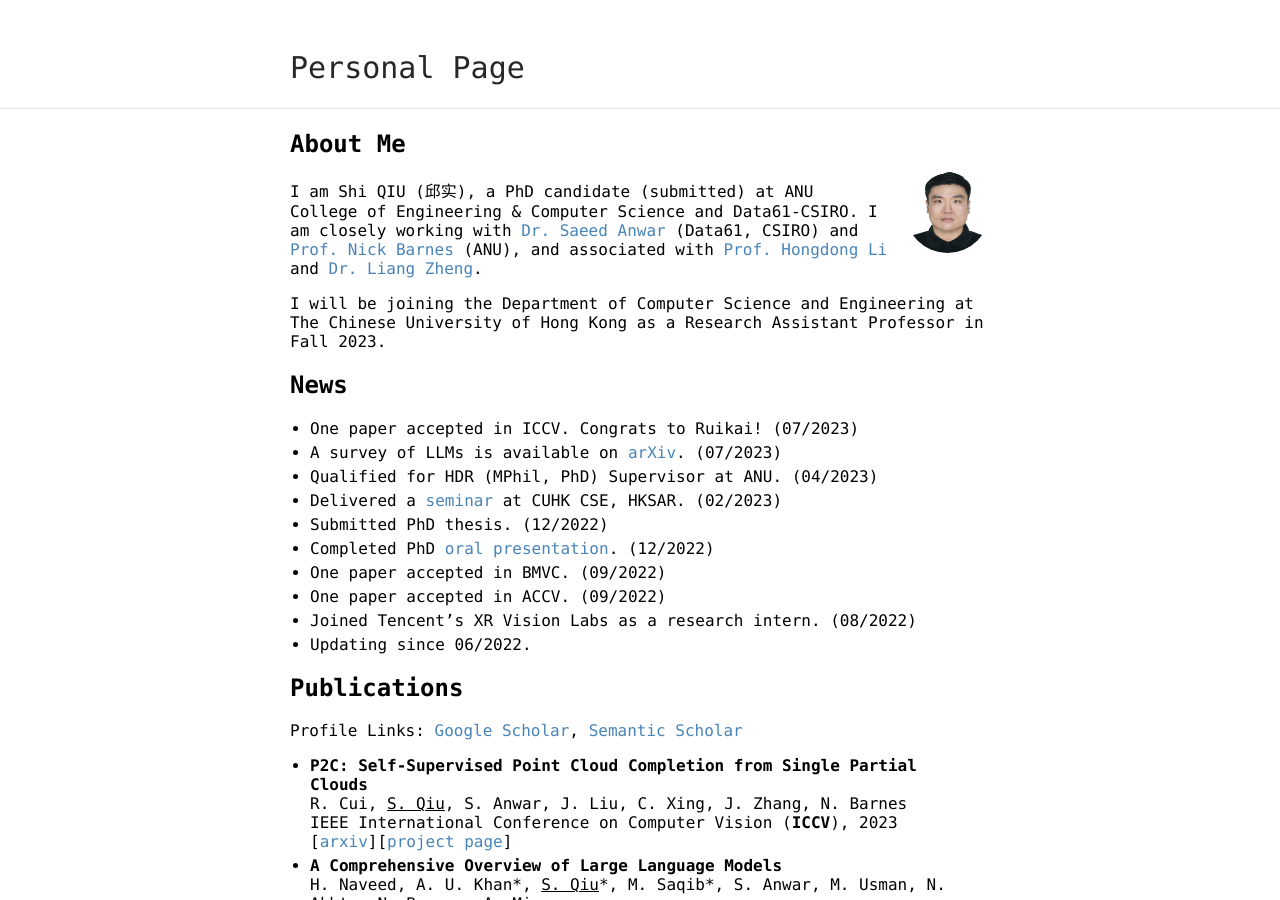
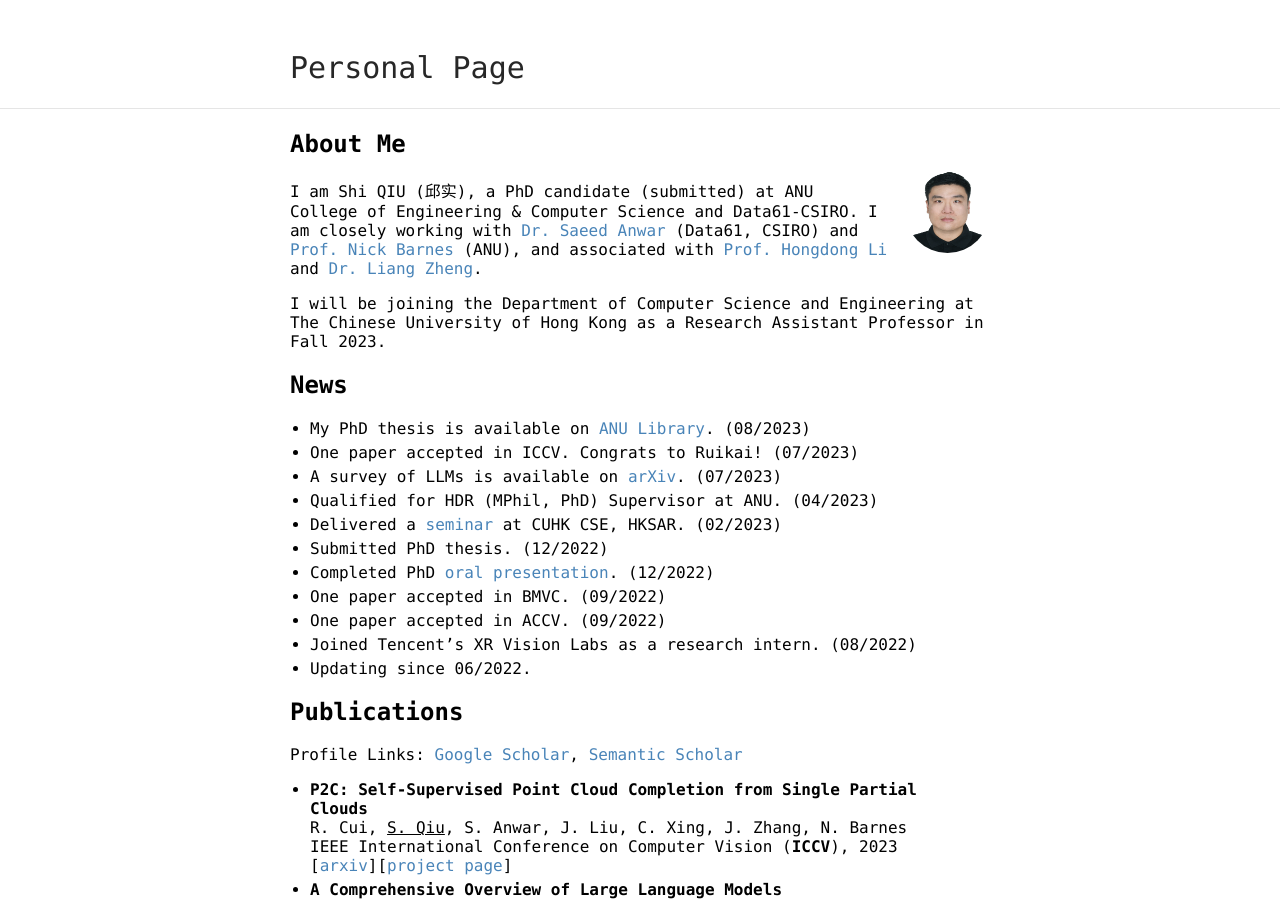
Before and after one commit to ShiQiu0419/ShiQiu0419.github.io, a Jekyll site: the page built from index.md, in a window 1280 px wide and 900 px high. Built offline with Jekyll 4.4.1, drawn with Linux system fonts in a browser that asks for light colours; our own code applies the rules of GitHub Pages for plain Markdown files.

Commit message:
Update index.md

```diff
--- a/index.md
+++ b/index.md
@@ -10,6 +10,7 @@ I am Shi QIU (邱实), a PhD candidate (submitted) at ANU College of Engineering
 I will be joining the Department of Computer Science and Engineering at The Chinese University of Hong Kong as a Research Assistant Professor in Fall 2023.
 
 ## News
+* My PhD thesis is available on [ANU Library](https://openresearch-repository.anu.edu.au/handle/1885/294551). (08/2023)
 * One paper accepted in ICCV. Congrats to Ruikai! (07/2023)
 * A survey of LLMs is available on [arXiv](https://arxiv.org/abs/2307.06435). (07/2023)
 * Qualified for HDR (MPhil, PhD) Supervisor at ANU. (04/2023)
```
